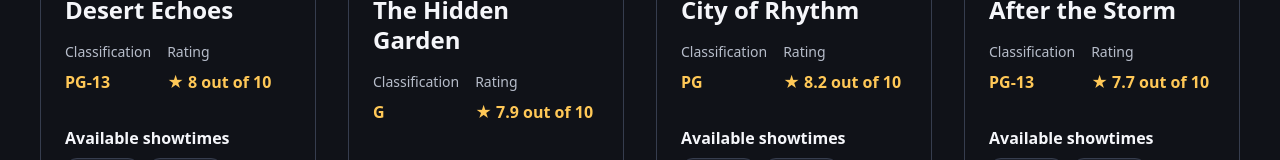
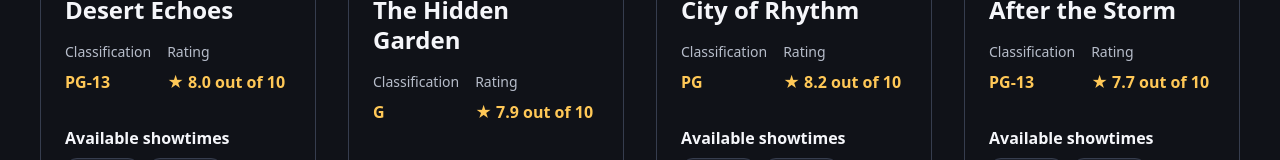
Before and after one commit to SebastianEspiritu/lab09-react-cine-espiritu, a React (Vite) app: page / in a window 1280 px wide. Shown: the part 2248-2408 px from the top of the page. Built offline with nearby package versions, Linux system fonts and the light colour scheme.

Commit message:
docs: add screenshots, update report and fix rating format

```diff
--- a/index.html
+++ b/index.html
@@ -3,6 +3,7 @@
   <head>
     <meta charset="UTF-8" />
     <meta name="viewport" content="width=device-width, initial-scale=1.0" />
+    <link rel="icon" type="image/svg+xml" href="/favicon.svg" />
     <title>Cinema Espiritu</title>
   </head>
   <body>
--- a/src/components/Hero/Hero.jsx
+++ b/src/components/Hero/Hero.jsx
@@ -22,7 +22,7 @@ function Hero({ movie }) {
           </div>
           <div>
             <dt>Rating</dt>
-            <dd><span aria-hidden="true">★ </span>{rating} out of 10</dd>
+            <dd><span aria-hidden="true">★ </span>{rating.toFixed(1)} out of 10</dd>
           </div>
         </dl>
         <a className="contact-link" href="#now-showing">Explore now showing</a>
--- a/src/components/MovieCard/MovieCard.jsx
+++ b/src/components/MovieCard/MovieCard.jsx
@@ -25,7 +25,7 @@ function MovieCard({ movie }) {
           </div>
           <div>
             <dt>Rating</dt>
-            <dd><span aria-hidden="true">★ </span>{rating} out of 10</dd>
+            <dd><span aria-hidden="true">★ </span>{rating.toFixed(1)} out of 10</dd>
           </div>
         </dl>
         <h4 id={showtimesId}>Available showtimes</h4>
```
Also changed, not shown: public/favicon.svg (added), 12 other files (tests, documents, lock files or other folders).
